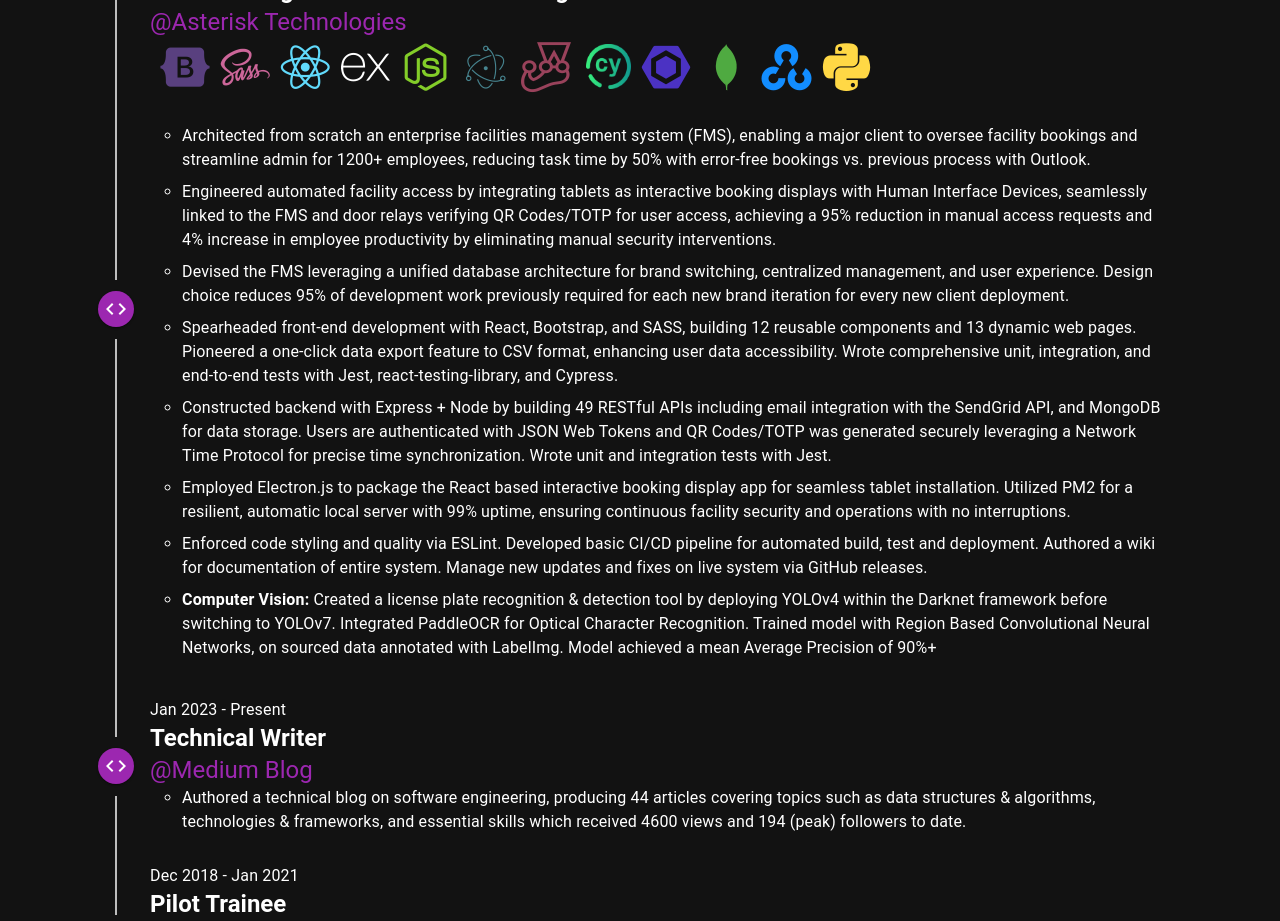
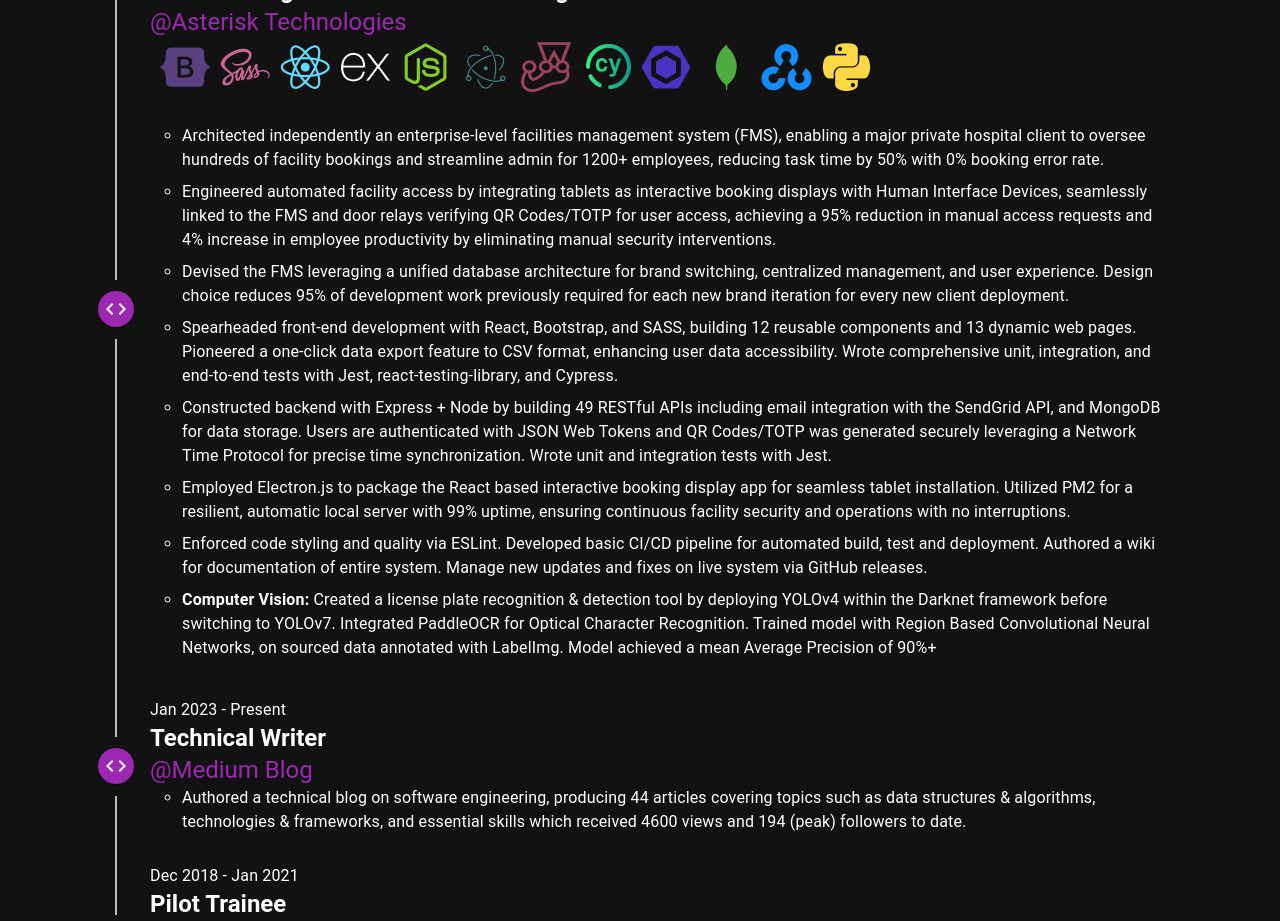
Before and after one commit to xavierkoo/xavierkoo.github.io, a React (Create React App) app: page / in a window 1280 px wide. Shown: the part 1640-2561 px from the top of the page. Built offline with nearby package versions, Linux system fonts and the light colour scheme; what react-cursor-custom would draw is missing.

Commit message:
feat: update resume

```diff
--- a/src/components/Experience.js
+++ b/src/components/Experience.js
@@ -80,8 +80,8 @@ export const Experience = () => {
                                         <ul>
                                             <li className="mb-2">
                                                 <Typography>
-                                                    Architected from scratch an enterprise facilities management system (FMS), enabling a major client to oversee facility bookings
-                                                    and streamline admin for 1200+ employees, reducing task time by 50% with error-free bookings vs. previous process with Outlook.
+                                                    Architected independently an enterprise-level facilities management system (FMS), enabling a major private hospital client to oversee
+                                                    hundreds of facility bookings and streamline admin for 1200+ employees, reducing task time by 50% with 0% booking error rate.
                                                 </Typography>
                                             </li>
                                             <li className="mb-2">
```
Also changed, not shown: 1 other file (tests, documents, lock files or other folders).
